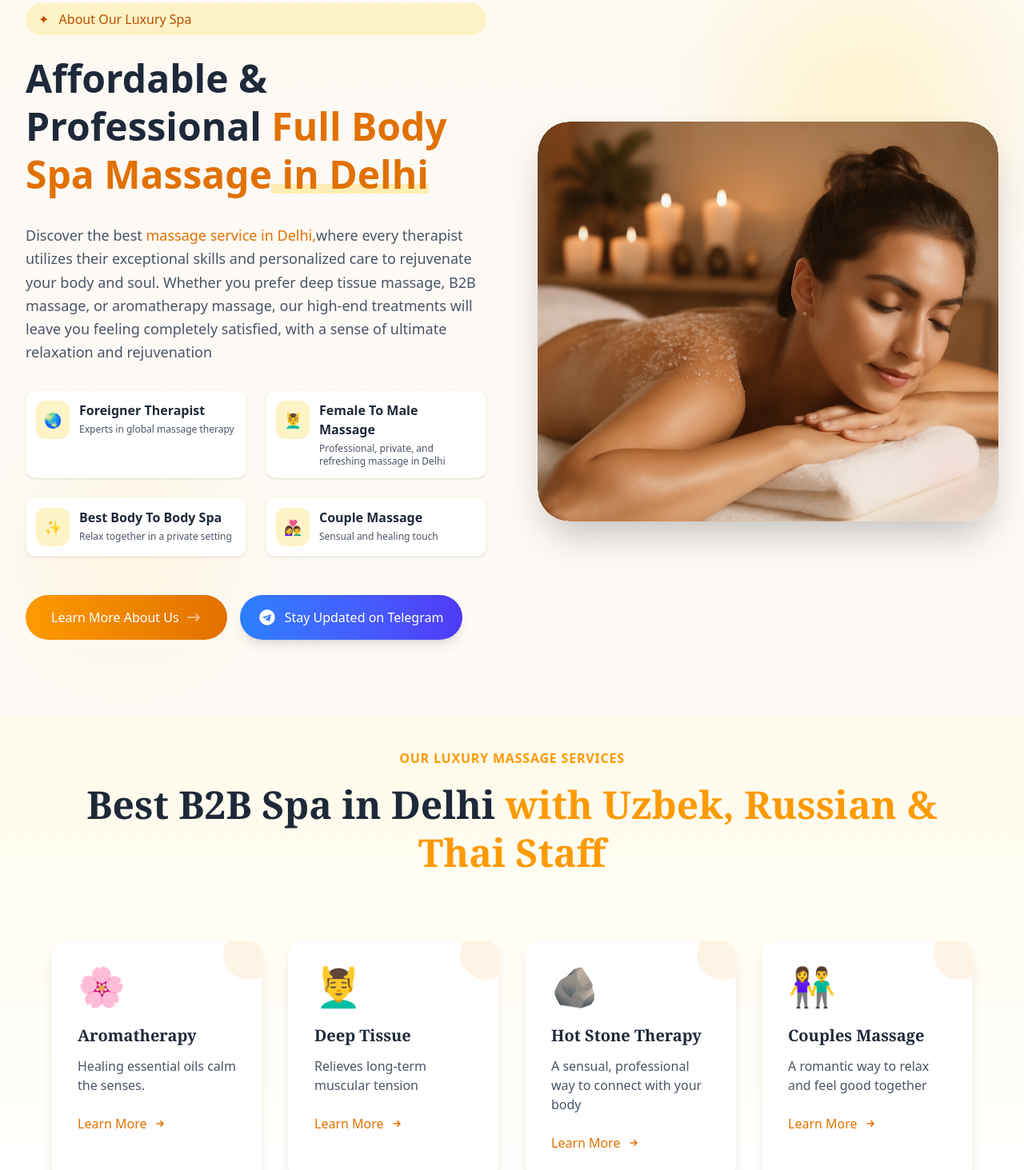
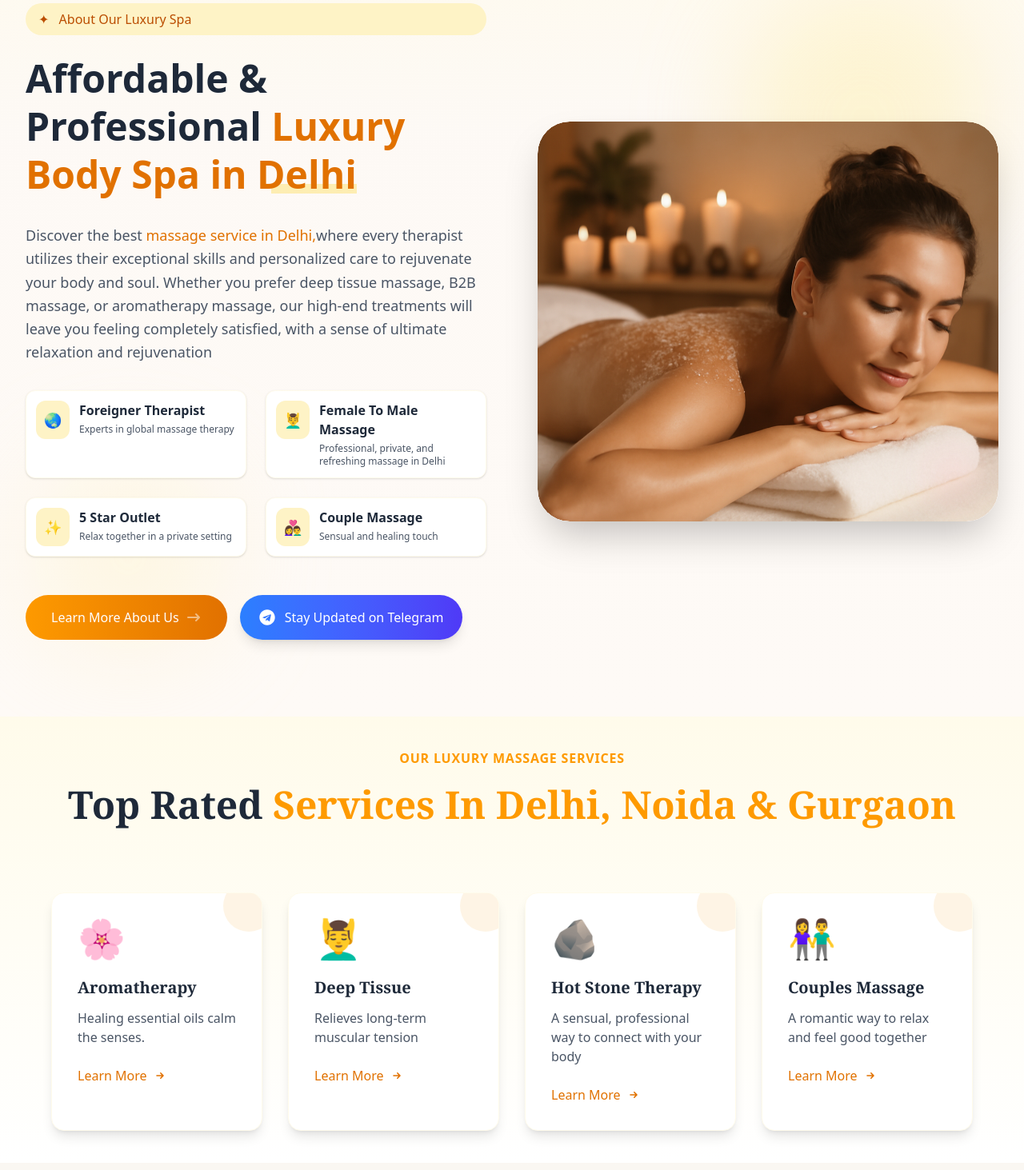
Before and after one commit to Prakash84/Spawebsite, a Next.js app: page / in a window 1280 px wide. Shown: the part 840-2303 px from the top of the page at 80% size. Built offline with nearby package versions, Linux system fonts and the light colour scheme.

Commit message:
Updated something

```diff
--- a/src/app/page.js
+++ b/src/app/page.js
@@ -713,7 +713,7 @@ const features2 = [
               viewport={{ once: true }}
             >
               Affordable & Professional <span className="relative">
-                <span className="text-amber-600 z-10 relative">Full Body Spa Massage in Delhi</span>
+                <span className="text-amber-600 z-10 relative">Luxury Body Spa in Delhi</span>
                 <span className="absolute bottom-2 left-0 w-full h-3 bg-amber-200/60 z-0"></span>
               </span>
             </motion.h2>
@@ -753,7 +753,7 @@ const features2 = [
       desc: "Professional, private, and refreshing massage in Delhi"
     },
     {
-      title: "Best Body To Body Spa",
+      title: "5 Star Outlet",
       icon: "✨",
       desc: "Relax together in a private setting"
     },
@@ -944,7 +944,7 @@ const features2 = [
         transition={{ duration: 0.5, delay: 0.1 }}
         viewport={{ once: true }}
       >
-        Best B2B Spa in Delhi <span className="text-amber-500">with Uzbek, Russian & Thai Staff</span>
+        Top Rated <span className="text-amber-500">Services In Delhi, Noida & Gurgaon</span>
       </motion.h2>
     </div>
 
@@ -1527,7 +1527,7 @@ const features2 = [
             viewport={{ once: true }}
             transition={{ delay: 0.1 }}
           >
-            Affordable Luxury Spa <span className="text-amber-600">in Noida & Massage Spa in Gurgaon</span>
+            Affordable luxury <span className="text-amber-600">Spa In Gurgaon, Delhi And Noida</span>
           </motion.h2>
           <motion.p
             className="text-amber-800 max-w-3xl mx-auto text-lg leading-relaxed"
@@ -1740,7 +1740,7 @@ const features2 = [
             whileInView={{ opacity: 1, y: 0 }}
             viewport={{ once: true }}
           >
-            Our Luxury <span className="text-amber-600">Spa Locations in Delhi</span>
+            Our Luxury <span className="text-amber-600">Spa in Delhi</span>
           </motion.h2>
           <motion.p
             className="text-gray-600 max-w-2xl mx-auto text-lg"
@@ -1942,7 +1942,7 @@ const features2 = [
                   🌿
                 </div>
                 <h2 className="text-3xl sm:text-4xl font-bold text-gray-800 ml-4 font-serif">
-                  Enjoy the best Body Massage in Delhi with Spa Delhi
+                  Best B2B Spa in Delhi with Uzbek, Russian & Thai Staff
                 </h2>
               </div>
               <span className="font-semibold text-amber-600">24+ Exclusive Body Spa Outlets.</span>
@@ -2143,7 +2143,7 @@ const features2 = [
             whileInView={{ opacity: 1, y: 0 }}
             viewport={{ once: true }}
           >
-            Maximize <span className="text-amber-600">Physical and Spiritual Benefits</span> with Massage in Delhi
+            Physical and Spiritual <span className="text-amber-600"> Benefits</span> with Massage Spa in Noida, Delhi & Gurgaon
           </motion.h2>
 
           <motion.p
@@ -2329,7 +2329,7 @@ const features2 = [
             whileInView={{ opacity: 1, y: 0 }}
             viewport={{ once: true }}
           >
-            What Our Clients<span className="text-amber-600"> Say About Our Body Spa in Delhi</span>
+            What Our Clients<span className="text-amber-600"> Say About Spa Delhi</span>
           </motion.h2>
           <motion.p
             className="text-gray-600 max-w-2xl mx-auto text-lg"
```
